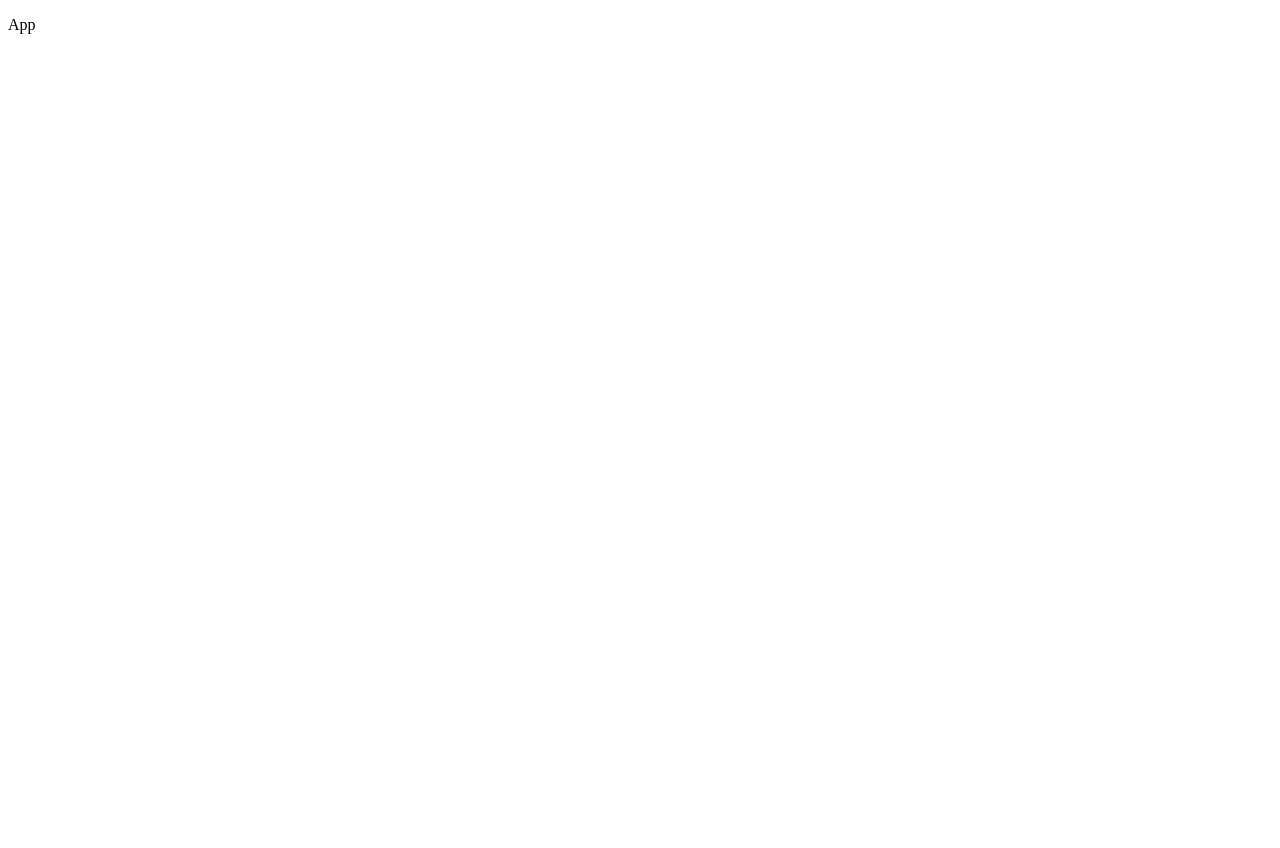
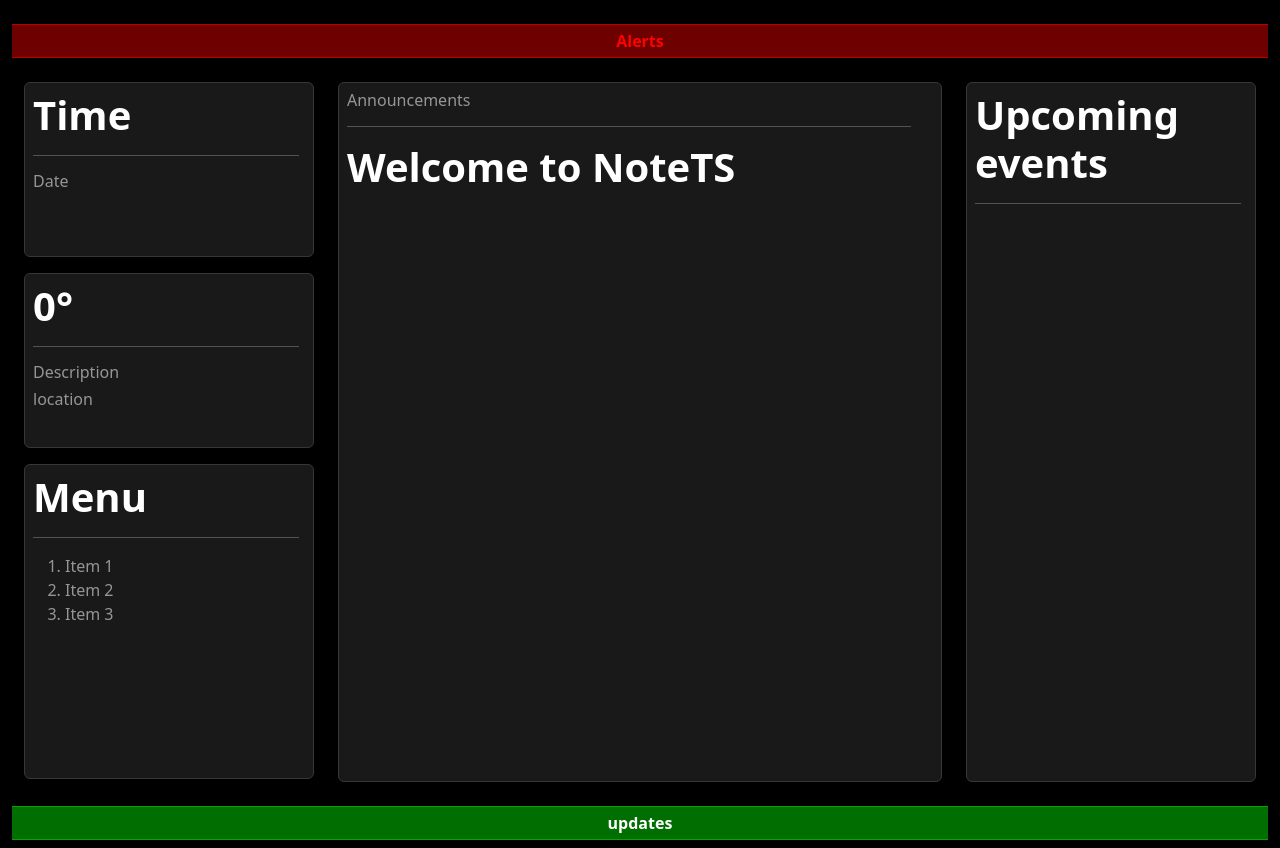
Before and after one commit to dreamteam-erasmus/NoteTS, a website built with Vite: page src/index.html in a window 1280 px wide. Before the commit the page ends 800 px from the top, so only its background shows below. Built offline with nearby package versions, Linux system fonts and the light colour scheme.

Commit message:
feat: Enhance index.html and main.css with layout and styling for alerts, announcements, and events

```diff
--- a/src/index.html
+++ b/src/index.html
@@ -6,9 +6,68 @@
     <meta name="description" content="NoteTS - A modern note-taking application">
     <title>NoteTS</title>
     <link rel="stylesheet" href="styles/main.css">
+    <link href="https://cdn.jsdelivr.net/npm/bootstrap@5.3.8/dist/css/bootstrap.min.css" rel="stylesheet" integrity="sha384-sRIl4kxILFvY47J16cr9ZwB07vP4J8+LH7qKQnuqkuIAvNWLzeN8tE5YBujZqJLB" crossorigin="anonymous">
 </head>
 <body>
-    <div id="app"></div>
+    <div class="container-fluid">
+        <div class="row">
+            <div class="col-12 text-center" id="alerts">
+                Alerts
+            </div>
+        </div>
+        <div class="row" id="main" >
+            <div class="col-3">
+                <div class="box rounded mb-3 box-25 all-main-info">
+                    <h1 id="time">Time</h1>
+                    <hr>
+                    <h3 class="all-small-info" id="date">Date</h3>
+                </div>
+                <div class="box rounded mb-3 box-25 all-main-info">
+                    <h1 id="weather">0°</h1>
+                    <hr>
+                    <h3 class="all-small-info" id="weather-desc">Description</h3>
+                    <h3 class="all-small-info" id="weather-location">location</h3>
+
+                </div>
+                <div class="box rounded box-50 all-main-info">
+                    <h2 id="menu">Menu</h2>
+                    <hr>
+                    <ol class="all-small-info">
+                        <li id="item1">Item 1</li>
+                        <li id="item2">Item 2</li>
+                        <li id="item3">Item 3</li>
+                    </ol>
+                </div>
+            </div>
+
+            <div class="col-6">
+                <div class="box rounded box-100 all-main-info">
+                    <h3 class="all-small-info">Announcements</h3>
+                    <hr>
+                    <h1 id="announcements">Welcome to NoteTS</h1>
+
+                </div>
+            </div>
+
+            <div class="col-3">
+                <div class="box rounded box-100 all-main-info">
+                    <h2 id="events">Upcoming events</h2>
+                    <hr>
+                    <div>
+
+                    </div>
+
+                </div>
+            </div>
+        </div>
+        <div class="row">
+            <div class="col-12 text-center" id="updates">
+                updates
+            </div>
+        </div>
+    </div>
+
+
     <script type="module" src="/scripts/main.ts"></script>
 </body>
 </html>
--- a/src/styles/main.css
+++ b/src/styles/main.css
@@ -0,0 +1,77 @@
+/* Basic styles */
+body {
+    background-color: black !important;
+
+    min-width: 1000px !important;
+}
+.row {
+    margin: 1em 0 0 0;
+}
+.box {
+    background-color: rgb(25, 25, 25);
+    border: 1px solid rgb(55, 55, 55);
+}
+.box-25 {
+    height: 25%;
+}
+.box-50 {
+    height: 45%;
+}
+.box-100 {
+    height: 100%;
+}
+#main {
+    height: calc(100vh - 100px);
+}
+hr {
+    width: 95%;
+}
+.all-main-info {
+    text-align: left;
+    padding: 0.5em 0 0 0.5em;
+    color: white;
+}
+.all-small-info {
+    font-size: 1em;
+    color: rgb(150, 150, 150);
+}
+/* Specifics */
+#alerts {
+    margin: 0.5em 0 0.5em 0;
+    background-color: rgba(220, 0, 0, 0.5);
+    color: rgb(255, 0, 0);
+    font-weight: bold;
+    border-top: 1px solid rgba(255, 0, 0, 0.5);
+    border-bottom: 1px solid rgba(255, 0, 0, 0.5);
+    padding: 0.25em 0 0.25em 0;
+}
+#updates {
+    margin: 0.5em 0 0.5em 0;
+    background-color: rgba(0, 220, 0, 0.5);
+    color: rgb(255, 255, 255);
+    font-weight: bold;
+    border-top: 1px solid rgba(0, 220, 0, 0.5);
+    border-bottom: 1px solid rgba(0, 220, 0, 0.5);
+    padding: 0.25em 0 0.25em 0;
+}
+
+#time {
+    font-size: 2.5em;
+    font-weight: bold;
+}
+#weather {
+    font-size: 2.5em;
+    font-weight: bold;
+}
+#menu {
+    font-size: 2.5em;
+    font-weight: bold;
+}
+#announcements {
+    font-size: 2.5em;
+    font-weight: bold;
+}
+#events {
+    font-size: 2.5em;
+    font-weight: bold;
+}
```
